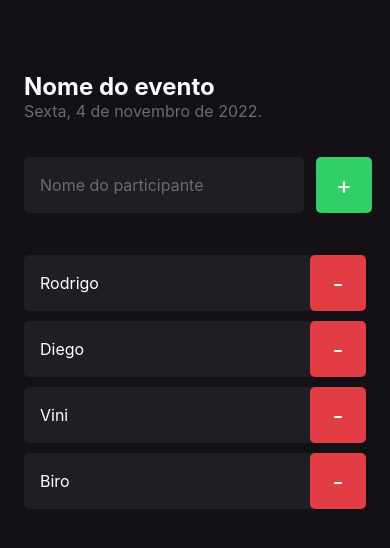
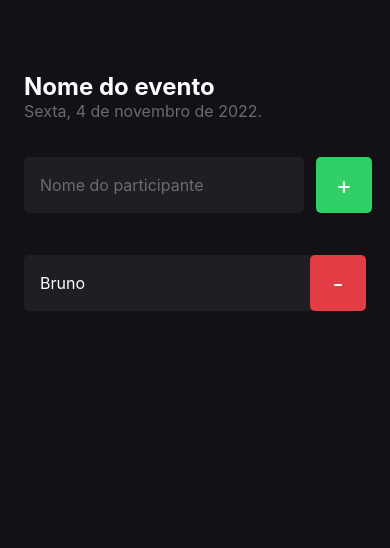
Before and after one commit to BrunoFerreira95/imhere, a React Native app: screen / in a window 390 px wide. Shown: the top 548 px of the page. Built offline with nearby package versions, Linux system fonts and the light colour scheme.

Commit message:
Fundamentos - Função Remover

```diff
--- a/src/components/Participant/index.tsx
+++ b/src/components/Participant/index.tsx
@@ -4,16 +4,17 @@ import { styles } from './styles'
 
 type Props = {
   name: string,
+  onRemove: () => void,
 }
 
-export function Participant({ name }: Props){
+export function Participant({ name, onRemove }: Props){
   return (
     <View style={styles.container}>
       <Text style={styles.name}>
         {name}
       </Text>
 
-      <TouchableOpacity style={styles.button}>
+      <TouchableOpacity style={styles.button} onPress={onRemove}>
           <Text style={styles.buttonText} >
             -
           </Text>
--- a/src/screens/Home/index.tsx
+++ b/src/screens/Home/index.tsx
@@ -6,6 +6,10 @@ import { Participant } from '../../components/Participant'
 export function Home() {
   function handleParticipantAdd(){
     console.log("Você clicou no botão de Adicionar!")
+  }
+
+  function handlePrticipantRemove(name: string){
+    console.log(`Você clicou em remover o participante ${name}`)
   }
   return (
     <View style={styles.container}>
@@ -28,10 +32,7 @@ export function Home() {
           </Text>
         </TouchableOpacity>
       </View>
-      <Participant name="Rodrigo"/>
-      <Participant name="Diego"/>
-      <Participant name="Vini"/>
-      <Participant name="Biro" />
+      <Participant name="Bruno" onRemove={() => handlePrticipantRemove("Bruno")}/>
     </View>
   )
 }
```
